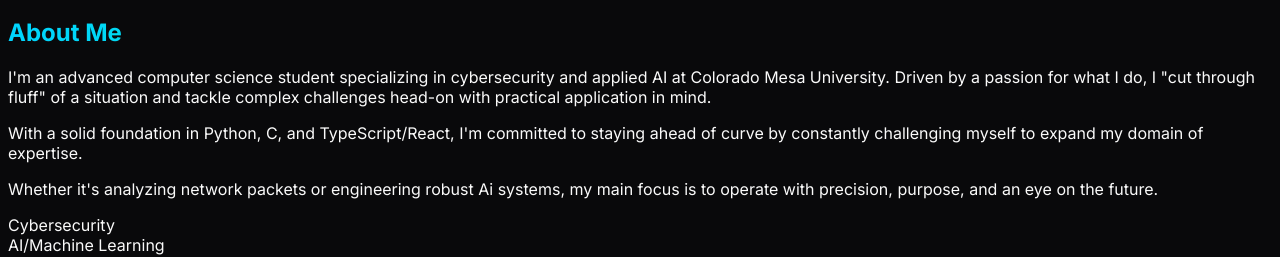
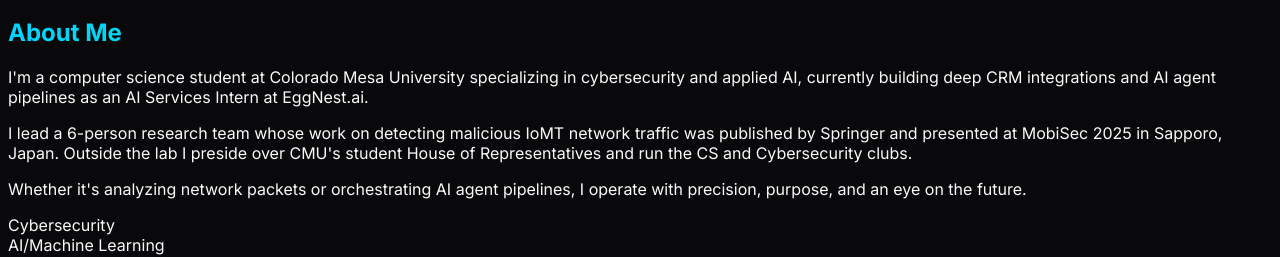
Before and after one commit to Jaynuke79/Portfolio, a React (Vite) app in the folder client/: page / in a window 1280 px wide. Shown: the part 516-773 px from the top of the page. Built offline with nearby package versions, Linux system fonts and the light colour scheme; no server answers.

Commit message:
feat: refresh About Me with current bio and personal headshot
Rewrite the three paragraphs around the EggNest.ai role, the
Springer/MobiSec 2025 publication, and student leadership, and replace
the stock Unsplash workspace photo with a real headshot served from
public/.

```diff
--- a/client/src/components/about.tsx
+++ b/client/src/components/about.tsx
@@ -16,14 +16,13 @@ export default function About() {
         <div className="grid md:grid-cols-2 gap-12 items-center">
           <div className="space-y-6">
             <p className="text-lg text-gray-300 leading-relaxed">
-              I'm an advanced computer science student specializing in cybersecurity and applied AI at Colorado Mesa University. Driven by a passion for what I do, I "cut through fluff" of a situation and tackle complex challenges head-on with practical application in mind.
+              I'm a computer science student at Colorado Mesa University specializing in cybersecurity and applied AI, currently building deep CRM integrations and AI agent pipelines as an AI Services Intern at EggNest.ai.
             </p>
             <p className="text-lg text-gray-300 leading-relaxed">
-              With a solid foundation in Python, C, and TypeScript/React, I'm committed to staying ahead of curve by constantly challenging myself to expand my domain of expertise.
+              I lead a 6-person research team whose work on detecting malicious IoMT network traffic was published by Springer and presented at MobiSec 2025 in Sapporo, Japan. Outside the lab I preside over CMU's student House of Representatives and run the CS and Cybersecurity clubs.
             </p>
             <p className="text-lg text-gray-300 leading-relaxed">
-              Whether it's analyzing network packets or engineering robust Ai systems, my main focus is to operate with precision, purpose, and an eye on the future.
-
+              Whether it's analyzing network packets or orchestrating AI agent pipelines, I operate with precision, purpose, and an eye on the future.
             </p>
             <div className="flex flex-wrap gap-3">
               {skills.map((skill) => (
@@ -38,9 +37,9 @@ export default function About() {
           </div>
           <div className="relative">
             <img
-              src="https://images.unsplash.com/photo-1516321318423-f06f85e504b3?ixlib=rb-4.0.3&auto=format&fit=crop&w=600&h=400"
-              alt="Modern tech workspace setup with cybersecurity tools"
-              className="rounded-xl shadow-2xl w-full glow-green"
+              src="/headshot.jpg"
+              alt="Jayden Alonzo-Estrada headshot"
+              className="rounded-xl shadow-2xl w-full max-w-md mx-auto glow-green"
               loading="lazy"
             />
             <div className="absolute -bottom-6 -right-6 glass-morphism p-4 rounded-xl">
```
Also changed, not shown: public/headshot.jpg (added).
